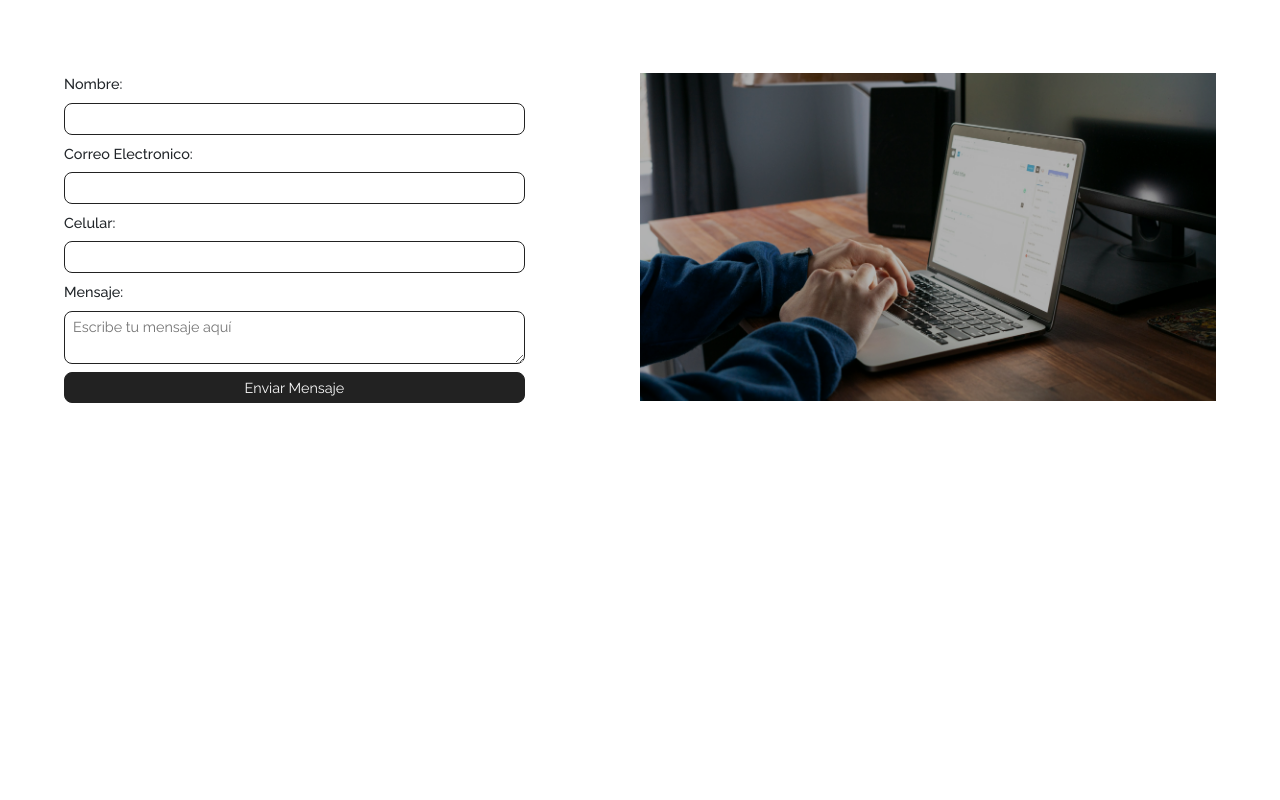
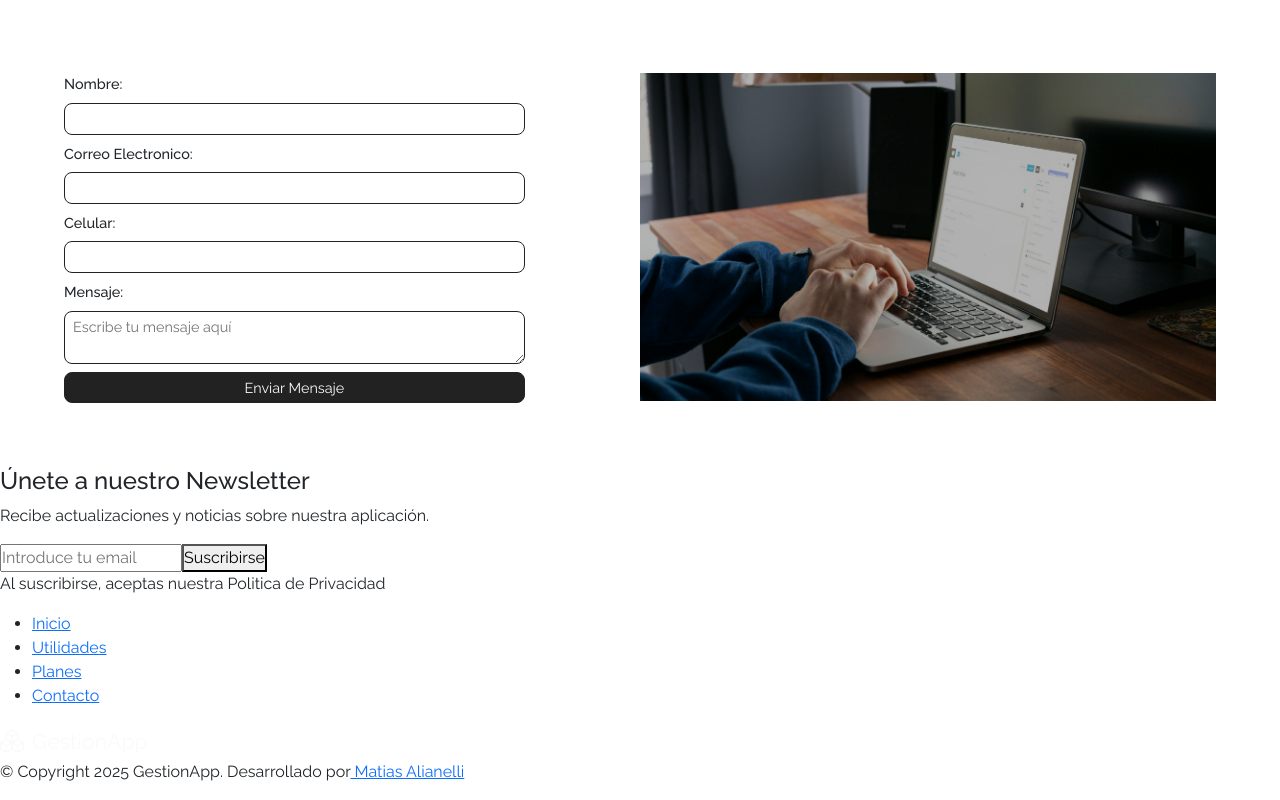
Before and after one commit to matiasealianelli/landing-gestion, a React (Vite) app: page / in a window 1280 px wide. Shown: the part 3078-3878 px from the top of the page. Before the commit the page ends 3545 px from the top, so only its background shows below. Built offline with nearby package versions, Linux system fonts and the light colour scheme.

Commit message:
Agregue estructura jsx del Footer

```diff
--- a/src/components/Footer.jsx
+++ b/src/components/Footer.jsx
@@ -1,9 +1,33 @@
 import "/src/styles/Footer.css";
-
+import Logo from "./Logo.jsx";
 export default function Footer() {
-    return (
-        <>
-
-        </>
+  return (
+    <>
+      <footer>
+        <div className="conteiner-row1-footer">
+          <div className="col1-newsletter">
+            <h4 className="subtitle-newsletter">Únete a nuestro Newsletter</h4>
+            <p className="text-newsletter">Recibe actualizaciones y noticias sobre nuestra aplicación.</p>
+          </div>
+          <div className="col2-newsletter">
+            <form className="conteiner-input-newsletter">
+              <input className="input-newsletter" type="email"  id="email-newsletter" placeholder="Introduce tu email" required/>
+              <button className="btn-newsletter" name="email">Suscribirse</button>
+            </form>
+            <p className="text-newsletter">Al suscribirse, aceptas nuestra Politica de Privacidad</p>
+          </div>
+        </div>
+        <div className="conteiner-row2-footer">
+          <ul className="conteiner-links-footer">
+            <li className="link-footer"><a className="link-footer" href="#">Inicio</a></li>
+            <li className="link-footer"><a className="link-footer" href="#">Utilidades</a></li>
+            <li className="link-footer"><a className="link-footer" href="#">Planes</a></li>
+            <li className="link-footer"><a className="link-footer" href="#">Contacto</a></li>
+          </ul>
+          < Logo />
+        </div>
+        <p className="link-portfolio-dev">© Copyright 2025 GestionApp. Desarrollado por<a className="link-portfolio-dev link-dev" href="https://matiasealianelli.github.io/portafolio-web/" target="_blank"> Matias Alianelli</a></p>
+      </footer>
+    </>
   );
 }
```
